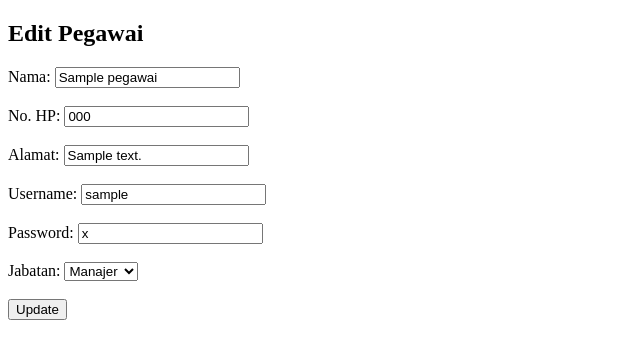
After one commit to PBLHADAH/accounting_web, a PHP site: page /edit_pegawai.php?id_pegawai=1 in a window 1280 px wide. The commit adds this page. Shown: the top 359 px of the page, without its empty margins (0-640 px from the left). Run offline with PHP 8.4, Linux system fonts and the light colour scheme; tables that the repository leaves empty hold one stand-in row (values such as "Sample post").

Commit message:
Pegawai CRUD

```diff
--- /dev/null
+++ b/edit_pegawai.php
@@ -0,0 +1,75 @@
+<?php
+include 'koneksi.php';
+
+// Function to sanitize user inputs
+function sanitize($input)
+{
+    global $conn;
+    $output = mysqli_real_escape_string($conn, $input);
+    $output = htmlspecialchars($output);
+    return $output;
+}
+
+// Check if the form is submitted for editing the record
+if ($_SERVER["REQUEST_METHOD"] == "POST") {
+    $id_pegawai = sanitize($_POST["id_pegawai"]);
+    $nama = sanitize($_POST["nama"]);
+    $no_hp = sanitize($_POST["no_hp"]);
+    $alamat = sanitize($_POST["alamat"]);
+    $username = sanitize($_POST["username"]);
+    $password = sanitize($_POST["password"]);
+    $jabatan = sanitize($_POST["jabatan"]);
+
+    $sql = "UPDATE pegawai SET nama='$nama', no_hp='$no_hp', alamat='$alamat', username='$username', password='$password', jabatan='$jabatan' WHERE id_pegawai='$id_pegawai'";
+
+    if ($conn->query($sql) === TRUE) {
+        echo "Record updated successfully.";
+        echo "<br>";
+        echo "<a href=\"tabel_pegawai_detail.php\">Back to Table</a>";
+    } else {
+        echo "Error updating record: " . $conn->error;
+    }
+} else {
+    // Retrieve the id_pegawai from the URL parameter
+    $id_pegawai = $_GET['id_pegawai'];
+
+    // Retrieve the record from the 'pegawai' table based on id_pegawai
+    $sql = "SELECT * FROM pegawai WHERE id_pegawai='$id_pegawai'";
+    $result = $conn->query($sql);
+    $row = $result->fetch_assoc();
+?>
+
+<!DOCTYPE html>
+<html>
+<head>
+    <title>Edit Pegawai</title>
+</head>
+<body>
+    <h2>Edit Pegawai</h2>
+    <form action="edit_pegawai.php" method="post">
+        <input type="hidden" name="id_pegawai" value="<?php echo $row['id_pegawai']; ?>">
+        <label for="nama">Nama:</label>
+        <input type="text" name="nama" value="<?php echo $row['nama']; ?>"><br><br>
+        <label for="no_hp">No. HP:</label>
+        <input type="text" name="no_hp" value="<?php echo $row['no_hp']; ?>"><br><br>
+        <label for="alamat">Alamat:</label>
+        <input type="text" name="alamat" value="<?php echo $row['alamat']; ?>"><br><br>
+        <label for="username">Username:</label>
+        <input type="text" name="username" value="<?php echo $row['username']; ?>"><br><br>
+        <label for="password">Password:</label>
+        <input type="text" name="password" value="<?php echo $row['password']; ?>"><br><br>
+        <label for="jabatan">Jabatan:</label>
+        <select name="jabatan">
+            <option value="manajer" <?php echo ($row['jabatan'] == 'manajer') ? 'selected' : ''; ?>>Manajer</option>
+            <option value="pegawai" <?php echo ($row['jabatan'] == 'pegawai') ? 'selected' : ''; ?>>Pegawai</option>
+        </select><br><br>
+        <input type="submit" value="Update">
+    </form>
+</body>
+</html>
+
+<?php
+}
+// Close the database connection
+$conn->close();
+?>
```
Also changed, not shown: pegawai.php (+7 -3 lines), tabel_pegawai_detail.php (added, +72 -0 lines).
